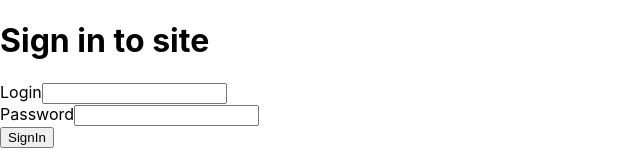
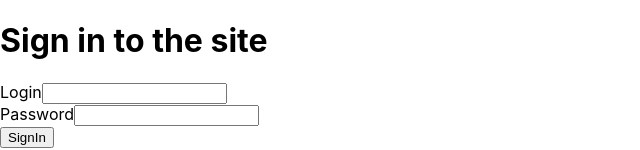
Before and after one commit to ArtyomIbatulin/Bookstore-frontend-old, a React (Create React App) app: page /sign-in in a window 1280 px wide. Shown: the top 150 px of the page, without its empty margins (0-640 px from the left). Built offline with nearby package versions, Linux system fonts and the light colour scheme.

Commit message:
fixed type

```diff
--- a/src/pages/signIn/SignIn.js
+++ b/src/pages/signIn/SignIn.js
@@ -1,18 +1,18 @@
-import React from 'react';
-import { Formik, Form } from 'formik';
-import MyTextInput from '../../components/MyTextInput';
-import validation from './validation';
-import { Link } from 'react-router-dom';
+import React from "react";
+import { Formik, Form } from "formik";
+import MyTextInput from "../../components/MyTextInput";
+import validation from "./validation";
+import { Link } from "react-router-dom";
 
 const initialValues = {
-  login: '',
-  password: '',
+  login: "",
+  password: "",
 };
 
 const SignIn = () => {
   return (
     <main>
-      <h1>Sign in to site</h1>
+      <h1>Sign in to the site</h1>
       <Formik
         initialValues={initialValues}
         validationSchema={validation}
@@ -24,7 +24,7 @@ const SignIn = () => {
       >
         <Form>
           <MyTextInput label="Login" name="login" type="text" />
-          <MyTextInput label="Password" name="password" type="text" />
+          <MyTextInput label="Password" name="password" type="password" />
 
           <div>
             <button type="submit">SignIn</button>
@@ -37,5 +37,3 @@ const SignIn = () => {
 };
 
 export default SignIn;
-
-// type = 'password' ??
```
